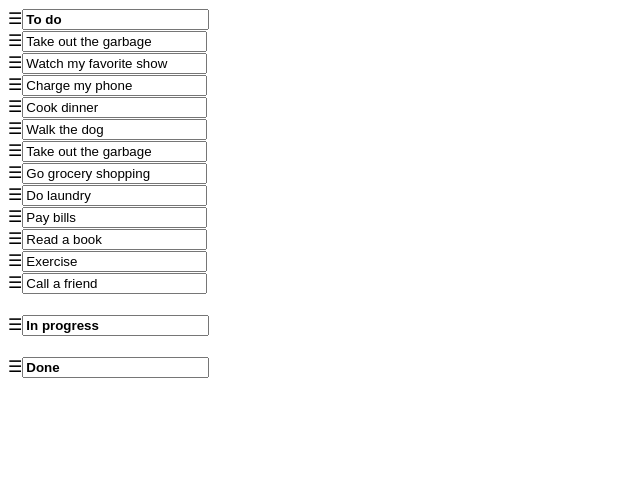
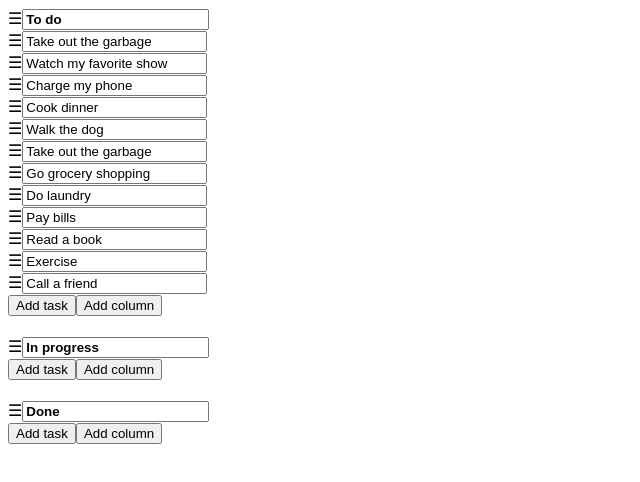
Before and after one commit to joaomarceloods/cardapiooo, a Next.js app: page / in a window 1280 px wide. Shown: the top 482 px of the page, without its empty margins (0-640 px from the left). Built offline with nearby package versions, Linux system fonts and the light colour scheme.

Commit message:
Enable adding new tasks and columns

```diff
--- a/src/components/board.tsx
+++ b/src/components/board.tsx
@@ -1,6 +1,6 @@
 'use client'
 
-import React, { useState } from 'react'
+import React, { useEffect, useState } from 'react'
 import {
   DragDropContext,
   Draggable,
@@ -136,6 +136,55 @@ const Board = () => {
     })
   }
 
+  const addTask = (columnId: string) => {
+    const column = state.columns[columnId as keyof typeof state.columns]
+    const taskIds = Array.from(column.taskIds)
+    const newTaskId = `task-${crypto.randomUUID()}`
+    taskIds.push(newTaskId)
+
+    setState((state) => ({
+      ...state,
+      columns: {
+        ...state.columns,
+        [column.id]: {
+          ...column,
+          taskIds,
+        },
+      },
+      tasks: {
+        ...state.tasks,
+        [newTaskId]: {
+          id: newTaskId,
+          content: '',
+        },
+      },
+    }))
+  }
+
+  const addColumn = (afterColumnId?: string) => {
+    const columnOrder = Array.from(state.columnOrder)
+    const newColumnId = `column-${crypto.randomUUID()}`
+
+    if (afterColumnId) {
+      columnOrder.splice(columnOrder.indexOf(afterColumnId) + 1, 0, newColumnId)
+    } else {
+      columnOrder.unshift(newColumnId)
+    }
+
+    setState((state) => ({
+      ...state,
+      columnOrder,
+      columns: {
+        ...state.columns,
+        [newColumnId]: {
+          id: newColumnId,
+          title: '',
+          taskIds: [],
+        },
+      },
+    }))
+  }
+
   return (
     <DragDropContext onDragEnd={onDragEnd}>
       <div>
@@ -164,6 +213,7 @@ const Board = () => {
                             value={column.title}
                             onChange={(e) => onChangeColumn(e, column.id)}
                             style={{ fontWeight: 'bold' }}
+                            placeholder="Column title"
                           />
                         </span>
 
@@ -209,6 +259,12 @@ const Board = () => {
                                     </Draggable>
                                   )
                                 })}
+                                <button onClick={() => addTask(column.id)}>
+                                  Add task
+                                </button>
+                                <button onClick={() => addColumn(column.id)}>
+                                  Add column
+                                </button>
                                 {provided.placeholder}
                               </div>
                             )
```
